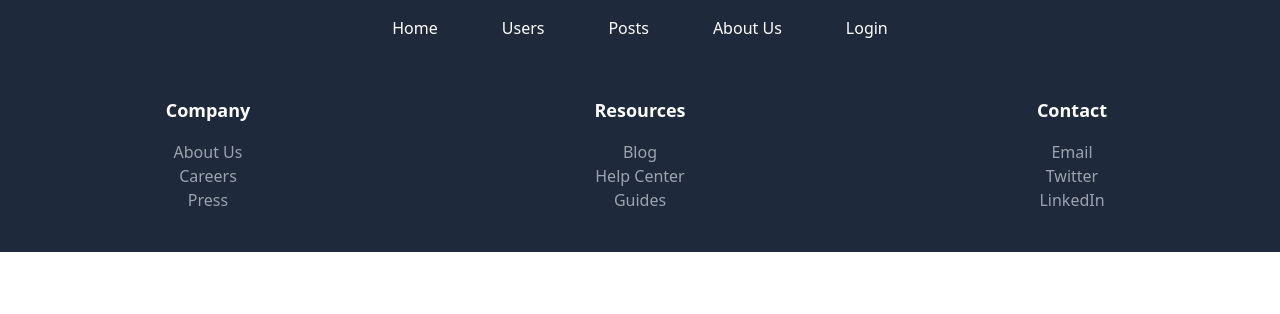
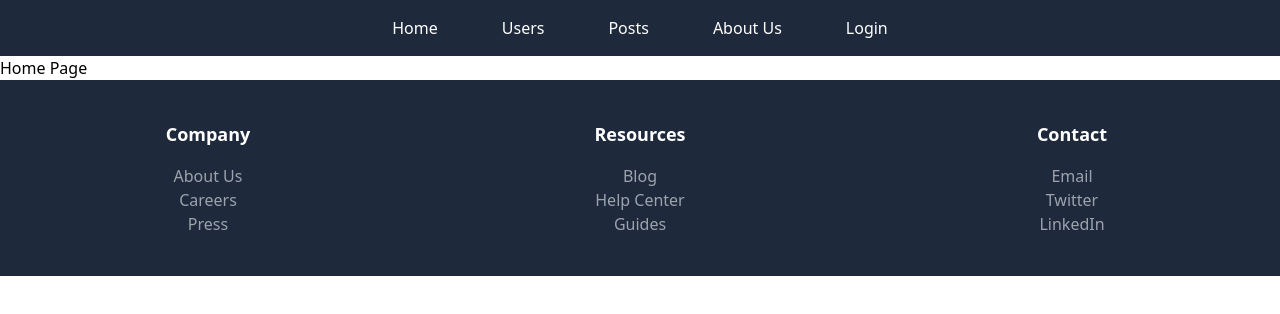
Before and after one commit to Akshay-Shende/frontend_practice, a Next.js app: page /home in a window 1280 px wide. Shown: the top 314 px of the page. Built offline with nearby package versions, Linux system fonts and the light colour scheme; no server answers.

Commit message:
changes done is pages

```diff
--- a/src/app/home/page.js
+++ b/src/app/home/page.js
@@ -1,6 +1,9 @@
-import {home} from "@/_components/home";
 const page = () => {
-  return home
+  return (
+    <div>
+      <h1>Home Page</h1>
+    </div>
+  )
 }
 
 export default page
```
